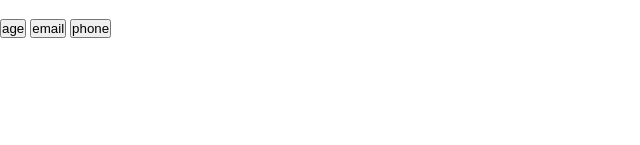
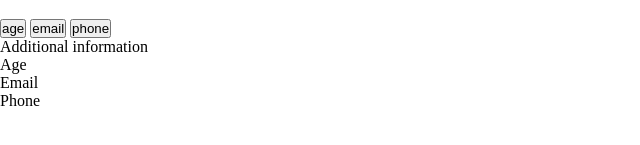
Before and after one commit to acciojob/random-user-js-Ranubirle, a website: page main.html in a window 1280 px wide. Shown: the part 303-448 px from the top of the page, without its empty margins (0-640 px from the left). Drawn offline with Linux system fonts and the light colour scheme.

Commit message:
created a submission

```diff
--- a/main.html
+++ b/main.html
@@ -15,6 +15,12 @@
 		<button>age</button>
 	<button>email</button>
 	<button>phone</button>
+	<section>
+	</h2>Additional information</h2>
+		<p>Age</p><span id='age'></span>
+		<p>Email</p><span id='email'></span>
+		<p>Phone</p><span id='phone'></span>
+	</section>
 
 </body>
 
```
